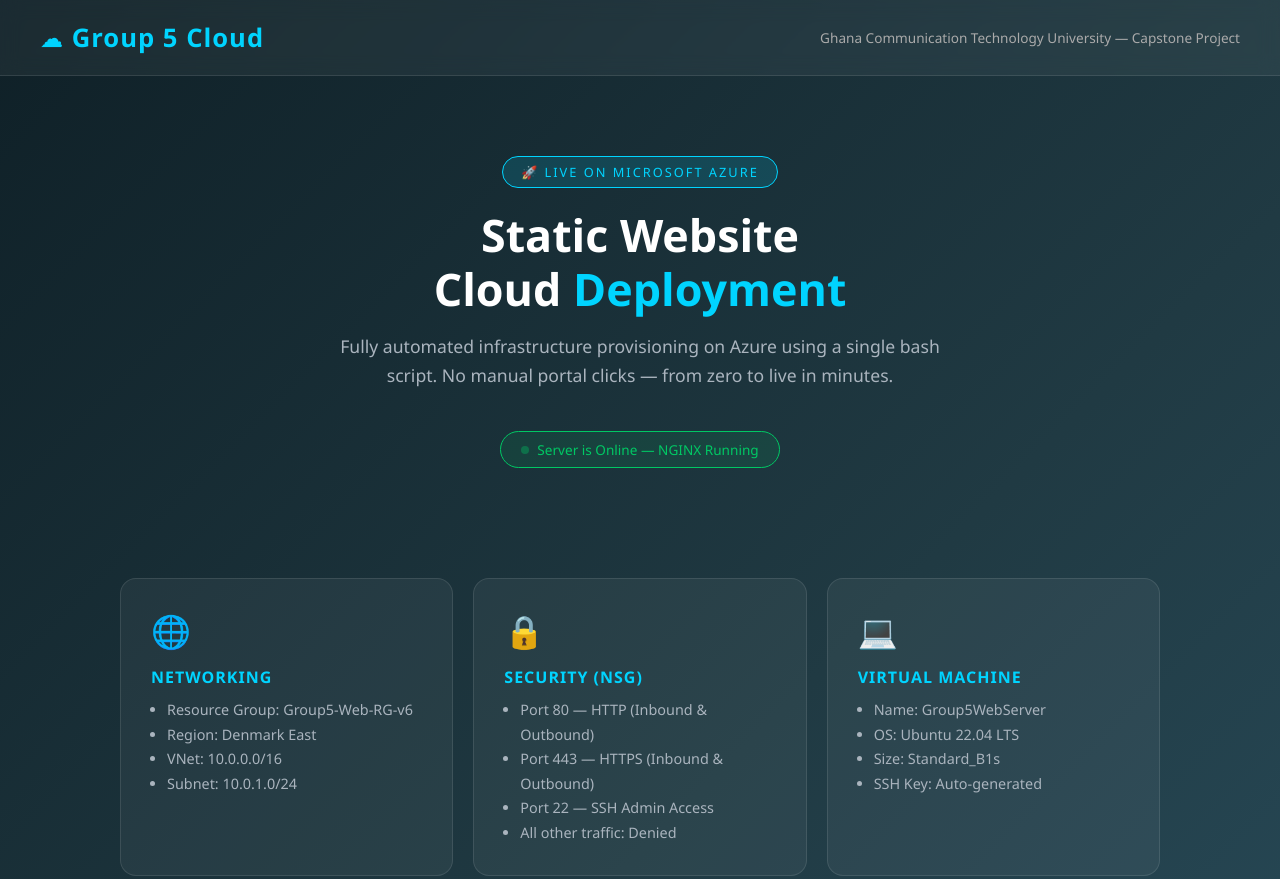
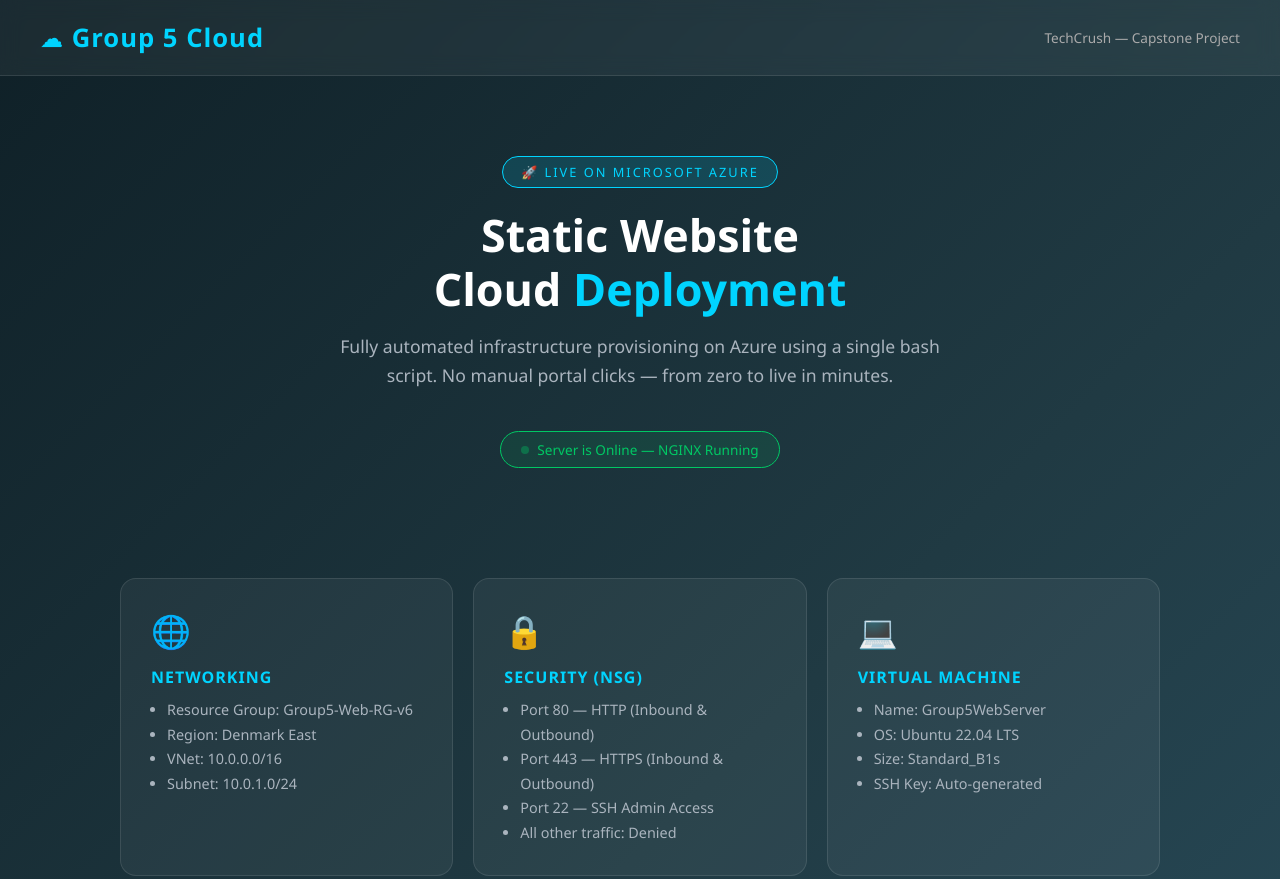
Before and after one commit to ebenzotoo/techcrush-capstone-project, a plain HTML site: page Project 2/index.html in a window 1280 px wide. Shown: the top 879 px of the page. Drawn offline with Linux system fonts and the light colour scheme.

Commit message:
Update index.html: change institution name to TechCrush

```diff
--- a/Project 2/index.html
+++ b/Project 2/index.html
@@ -237,7 +237,7 @@
 
   <header>
     <h1>&#9729; Group 5 Cloud</h1>
-    <span>Ghana Communication Technology University &mdash; Capstone Project</span>
+    <span>TechCrush &mdash; Capstone Project</span>
   </header>
 
   <section class="hero">
```
